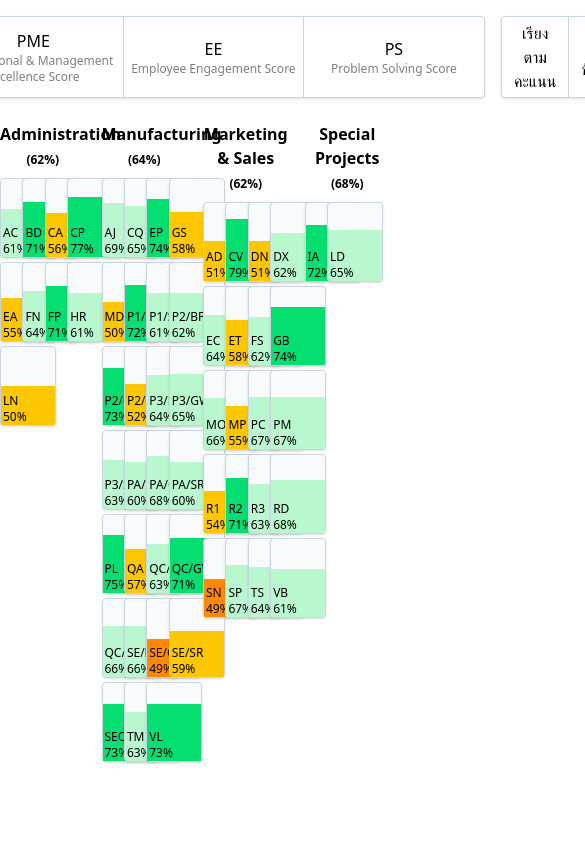
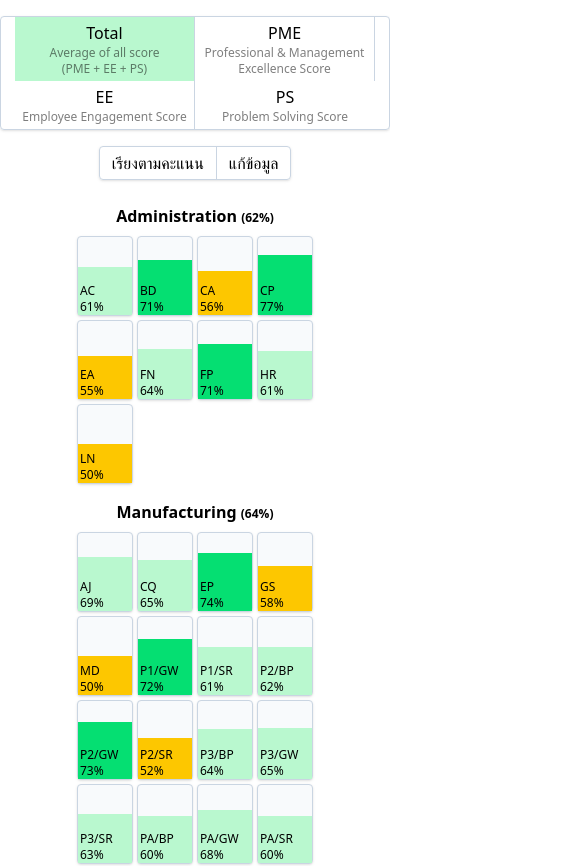
Before and after one commit to krist7599555/toyota-visualize, a SvelteKit app: page / in a window 390 px wide. Shown: the top 866 px of the page, 585 px wide, since content can reach past the window. Before the commit the page ends 844 px from the top, so only its background shows below. Built offline with nearby package versions, Linux system fonts and the light colour scheme.

Commit message:
style: better responsive

```diff
--- a/src/routes/+page.svelte
+++ b/src/routes/+page.svelte
@@ -5,7 +5,7 @@
 	import { flip } from 'svelte/animate';
 
 	const SCORE_MODES = [
-		{ key: 'score_total', label: 'Total', desc: 'Average or all score' },
+		{ key: 'score_total', label: 'Total', desc: 'Average of all score\n(PME + EE + PS)' },
 		{ key: 'score_PME', label: 'PME', desc: 'Professional & Management Excellence Score' },
 		{ key: 'score_EE', label: 'EE', desc: 'Employee Engagement Score' },
 		{ key: 'score_PS', label: 'PS', desc: 'Problem Solving Score' }
@@ -208,15 +208,15 @@ PS,Problem Solving,Score
 		}
 	}}
 >
-	<div class="mt-4 flex justify-center gap-4">
+	<div class="mt-4 flex flex-wrap justify-center gap-4">
 		<div
 			aria-label="Scores Select"
-			class="flex w-fit justify-center divide-x divide-slate-300 rounded border border-slate-300 shadow"
+			class="flex w-fit flex-wrap justify-center divide-x divide-slate-300 rounded border border-slate-300 text-balance shadow"
 		>
 			{#each SCORE_MODES as mode (mode.key)}
 				<button
 					type="button"
-					class="block w-45 py-1"
+					class="block w-45 py-1 whitespace-pre-line"
 					class:bg-green-200={score_mode == mode.key}
 					onclick={() => (score_mode = mode.key)}
 				>
@@ -241,7 +241,7 @@ PS,Problem Solving,Score
 			<button type="button" class="px-3 py-1" onclick={handleEditScore}> แก้ข้อมูล </button>
 		</div>
 	</div>
-	<div class="mx-auto mt-6 grid w-fit grid-cols-4 gap-4">
+	<div class="mx-auto mt-6 grid w-fit gap-4 sm:grid-cols-2 md:grid-cols-4">
 		{#each Object.values(es.groupBy(data.scores, (d) => d.department)) as departments}
 			{@const avg_score = Math.floor(
 				es.sumBy(departments, (d) => d.score_curr) / departments.length
```
